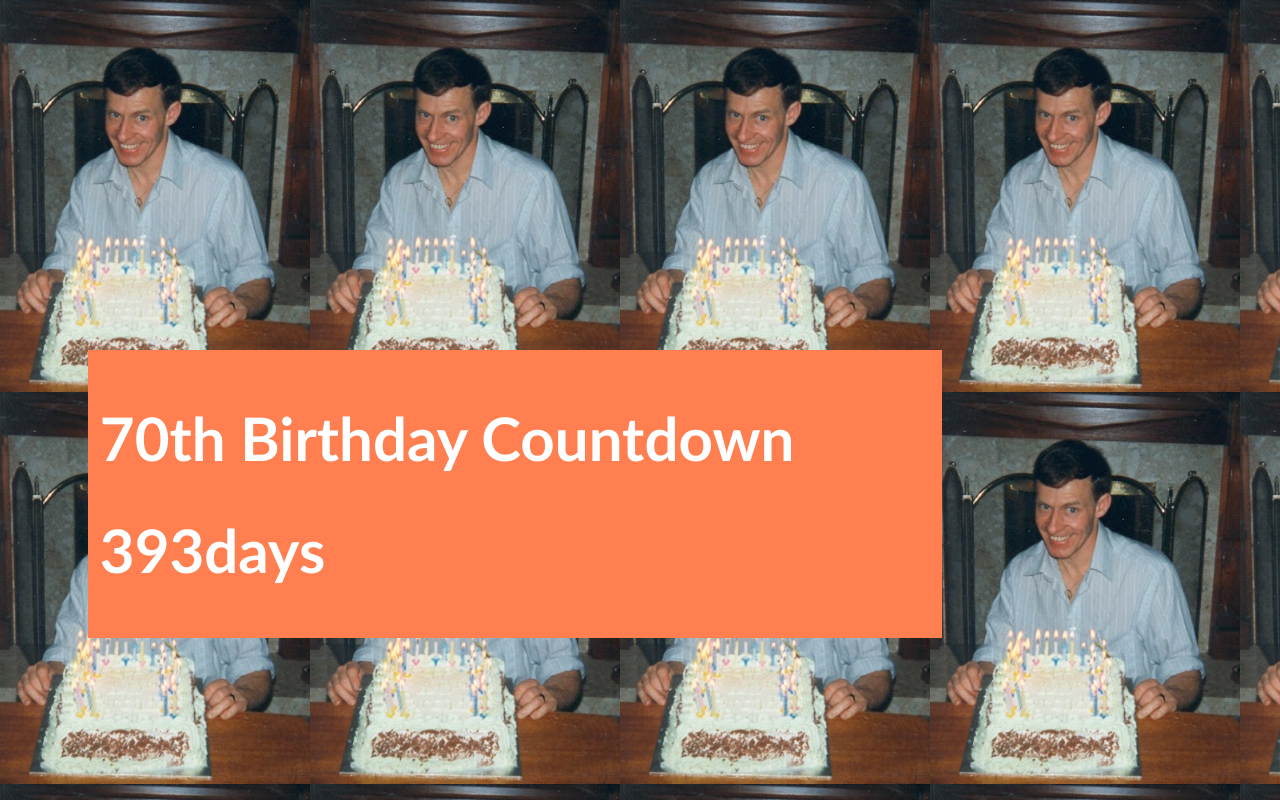
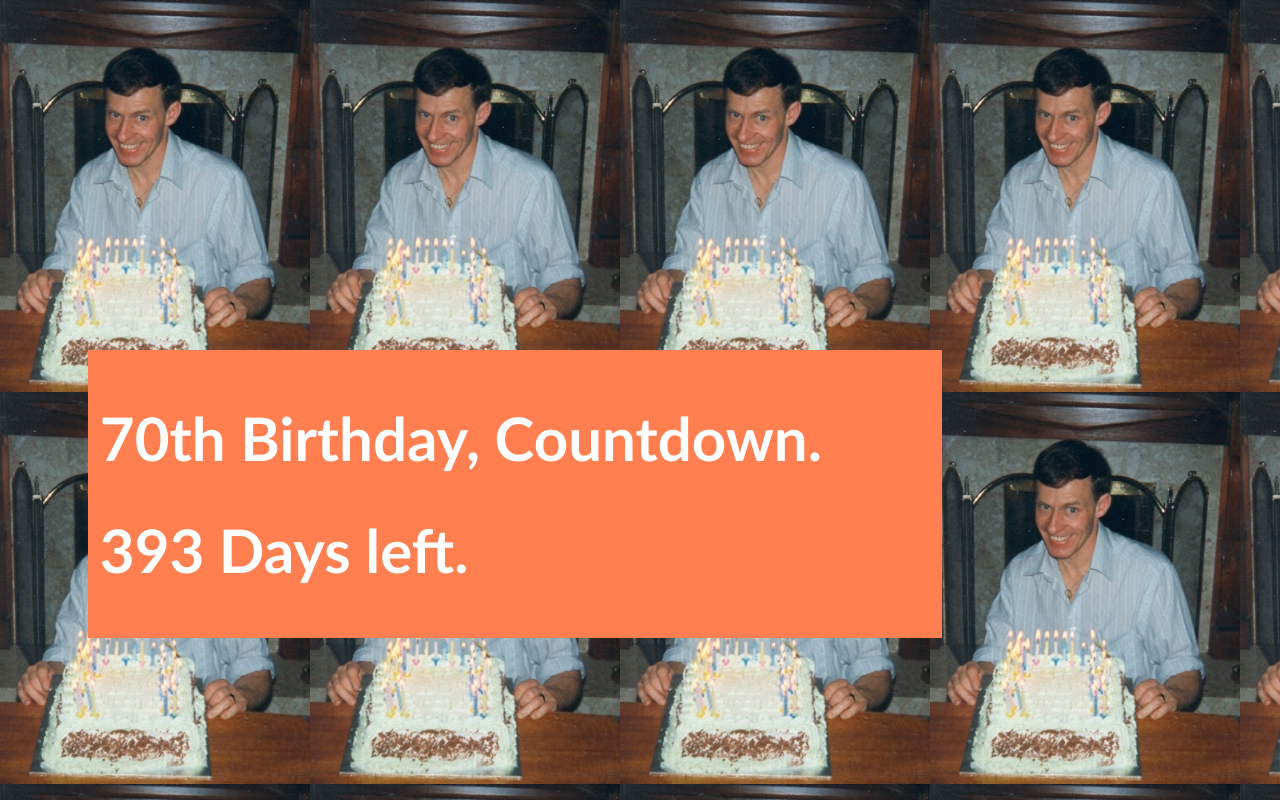
Before and after one commit to PdoyleC/70-birthday-countdown-timer, a plain HTML site: page index.html in a window 1280 px wide. Drawn offline with Linux system fonts and the light colour scheme.

Commit message:
changed heading

```diff
--- a/app.js
+++ b/app.js
@@ -37,7 +37,7 @@ function countDown() {
     const seconds = Math.floor((timeSpan % minute) / second);
 
     sleepLeft.innerHTML =
-        days + 'days ';
+        days + ' Days left. ';
     // timeLeft.innerHTML =
     //     hours + 'hrs ' + minutes + 'mins ' + seconds + 'secs';
 }
--- a/index.html
+++ b/index.html
@@ -9,7 +9,7 @@
 <body>
     <div class="card">
         <div>
-            <h1>70th Birthday Countdown</h1>
+            <h1>70th Birthday, Countdown.</h1>
             <h1 id="sleep-left"></h1>
             <h1 id="time-left"></h1>
         </div>
```
